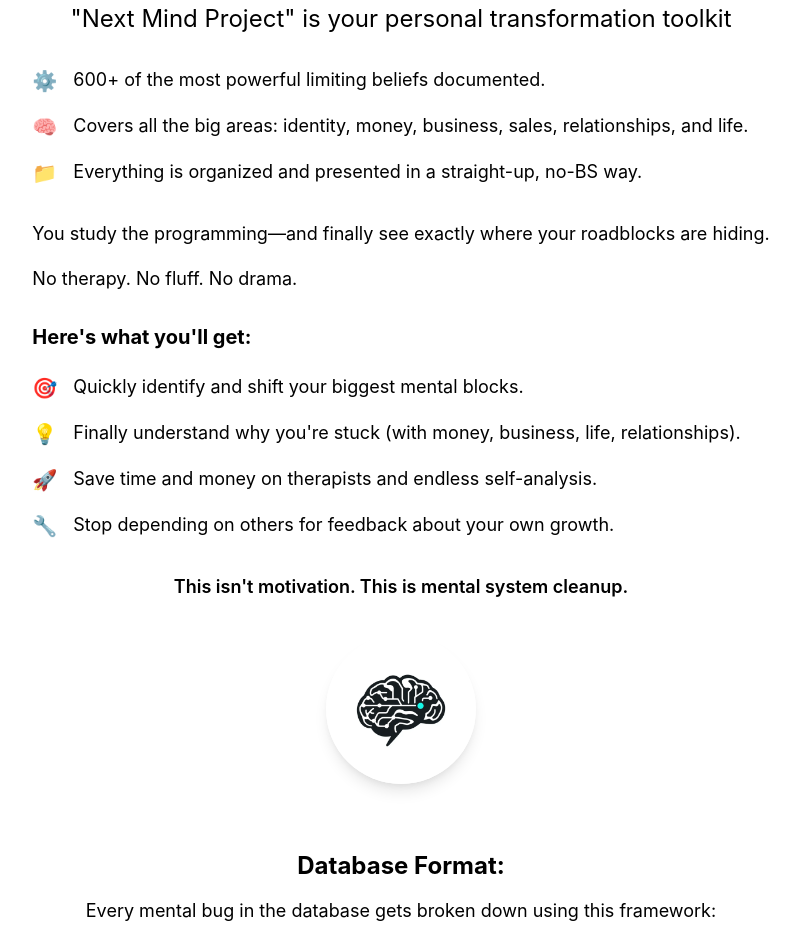
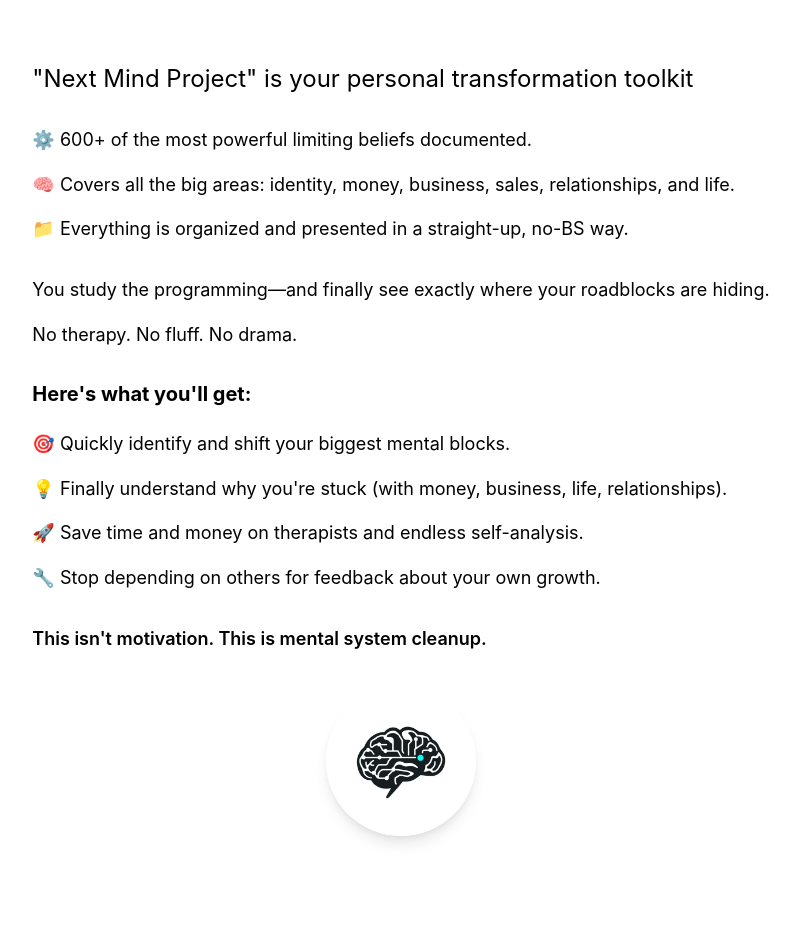
Before and after one commit to kabgig/nextmindproject, a Next.js app: page / in a window 1280 px wide. Shown: the part 1640-2592 px from the top of the page, without its empty margins (239-1039 px from the left). Built offline with nearby package versions, Linux system fonts and the light colour scheme.

Commit message:
refactor: adjust alignment and spacing in FormatSection, HeroSection, InsideSection, and TransformationSection components for improved layout consistency

```diff
--- a/src/components/FormatSection.tsx
+++ b/src/components/FormatSection.tsx
@@ -15,18 +15,23 @@
       <Container maxW="container.lg">
         <VStack spacing={8} align="stretch">
           {/* Header */}
-          <Box textAlign="center">
-            <Heading as="h3" fontSize={{ base: "xl", md: "2xl" }} mb={4}>
+          <VStack spacing={4} align="stretch" maxW="800px" mx="auto">
+            <Heading
+              as="h3"
+              fontSize={{ base: "xl", md: "2xl" }}
+              mb={4}
+              textAlign="left"
+            >
               Database Format:
             </Heading>
-            <Text fontSize={{ base: "md", md: "lg" }} mb={8}>
+            <Text fontSize={{ base: "md", md: "lg" }} mb={8} textAlign="left">
               Every mental bug in the database gets broken down using this
               framework:
             </Text>
-          </Box>
+          </VStack>
 
           {/* Format Items */}
-          <VStack spacing={6} align="start">
+          <VStack spacing={6} align="stretch" maxW="800px" mx="auto">
             {/* Bug */}
             <Box>
               <HStack align="start" spacing={4} mb={3}>
@@ -35,11 +40,7 @@
                   Bug #1 &quot;The exact mental bug we&apos;re tackling&quot;
                 </Text>
               </HStack>
-              <Text
-                fontSize={{ base: "md", md: "lg" }}
-                color="gray.600"
-                pl={12}
-              >
+              <Text fontSize={{ base: "md", md: "lg" }} color="gray.600">
                 The name and description of the bug that&apos;ll hit you like a
                 ton of bricks from the first read.
               </Text>
@@ -53,11 +54,7 @@
                   How it shows up in real life
                 </Text>
               </HStack>
-              <Text
-                fontSize={{ base: "md", md: "lg" }}
-                color="gray.600"
-                pl={12}
-              >
+              <Text fontSize={{ base: "md", md: "lg" }} color="gray.600">
                 Breakdown of common situations where this programming messes
                 with your life.
               </Text>
@@ -71,11 +68,7 @@
                   Related limiting beliefs
                 </Text>
               </HStack>
-              <Text
-                fontSize={{ base: "md", md: "lg" }}
-                color="gray.600"
-                pl={12}
-              >
+              <Text fontSize={{ base: "md", md: "lg" }} color="gray.600">
                 Additional connected beliefs that are tied to this mental bug.
               </Text>
             </Box>
@@ -88,11 +81,7 @@
                   What this belief sounds like
                 </Text>
               </HStack>
-              <Text
-                fontSize={{ base: "md", md: "lg" }}
-                color="gray.600"
-                pl={12}
-              >
+              <Text fontSize={{ base: "md", md: "lg" }} color="gray.600">
                 How this programming shows up in everyday conversation with
                 people, friends, family, etc.
               </Text>
@@ -106,11 +95,7 @@
                   The root of the belief
                 </Text>
               </HStack>
-              <Text
-                fontSize={{ base: "md", md: "lg" }}
-                color="gray.600"
-                pl={12}
-              >
+              <Text fontSize={{ base: "md", md: "lg" }} color="gray.600">
                 Where this programming came from and how it got installed in
                 your head.
               </Text>
@@ -124,11 +109,7 @@
                   How it&apos;s holding you back
                 </Text>
               </HStack>
-              <Text
-                fontSize={{ base: "md", md: "lg" }}
-                color="gray.600"
-                pl={12}
-              >
+              <Text fontSize={{ base: "md", md: "lg" }} color="gray.600">
                 We break down situations where you might see yourself reflected.
               </Text>
             </Box>
@@ -141,11 +122,7 @@
                   New programming
                 </Text>
               </HStack>
-              <Text
-                fontSize={{ base: "md", md: "lg" }}
-                color="gray.600"
-                pl={12}
-              >
+              <Text fontSize={{ base: "md", md: "lg" }} color="gray.600">
                 We do a deep reframe from the old programming to the new. Bonus:
                 we install 10 new powerful supporting beliefs.
               </Text>
--- a/src/components/HeroSection.tsx
+++ b/src/components/HeroSection.tsx
@@ -14,7 +14,7 @@
   return (
     <Box bg="white" color="black" py={16}>
       <Container maxW="container.lg">
-        <VStack spacing={12} align="center">
+        <VStack spacing={12} align="stretch">
           {/* Header */}
           <VStack spacing={6} align="center">
             <Heading
@@ -46,7 +46,7 @@
           </Center>
 
           {/* Main Content */}
-          <VStack spacing={8} align="stretch" maxW="800px">
+          <VStack spacing={8} align="stretch" maxW="800px" mx="auto">
             {/* Introduction */}
             <Box>
               <Heading as="h2" fontSize={{ base: "xl", md: "2xl" }} mb={6}>
@@ -72,7 +72,7 @@
             </Box>
 
             {/* Examples List */}
-            <VStack spacing={3} align="start">
+            <VStack spacing={3} align="stretch">
               <Text
                 fontSize={{ base: "md", md: "lg" }}
                 fontStyle="italic"
--- a/src/components/InsideSection.tsx
+++ b/src/components/InsideSection.tsx
@@ -15,17 +15,19 @@
       <Container maxW="container.lg">
         <VStack spacing={8} align="stretch">
           {/* Header */}
+          <VStack spacing={4} align="stretch" maxW="800px" mx="auto">
             <Heading
               as="h3"
               fontSize={{ base: "xl", md: "2xl" }}
-            textAlign="center"
+              textAlign="left"
               mb={8}
             >
               Here&apos;s what&apos;s waiting for you inside:
             </Heading>
+          </VStack>
 
           {/* Features List */}
-          <VStack spacing={8} align="start">
+          <VStack spacing={8} align="stretch" maxW="800px" mx="auto">
             <HStack align="start" spacing={6}>
               <Box fontSize="3xl" mt={1}>
                 💾
--- a/src/components/TransformationSection.tsx
+++ b/src/components/TransformationSection.tsx
@@ -13,9 +13,9 @@
 
 export default function TransformationSection() {
   return (
-    <Box bg="white" color="black" py={1}>
+    <Box bg="white" color="black" py={16}>
       <Container maxW="container.lg">
-        <VStack spacing={12} align="center">
+        <VStack spacing={12} align="stretch">
           {/* Circular Image */}
           <Center>
             <Box
@@ -34,12 +34,12 @@
           </Center>
 
           {/* Main Content */}
-          <VStack spacing={8} align="stretch" maxW="800px">
+          <VStack spacing={8} align="stretch" maxW="800px" mx="auto">
             {/* Title */}
             <Heading
               as="h2"
               fontSize={{ base: "xl", md: "2xl" }}
-              textAlign="center"
+              textAlign="left"
               fontWeight="normal"
             >
               &quot;Next Mind Project&quot; is your personal transformation
@@ -47,33 +47,24 @@
             </Heading>
 
             {/* Features List */}
-            <VStack spacing={4} align="start">
-              <HStack align="start" spacing={4}>
-                <Text fontSize="xl">⚙️</Text>
+            <VStack spacing={4} align="stretch">
               <Text fontSize={{ base: "md", md: "lg" }} lineHeight={1.6}>
-                  600+ of the most powerful limiting beliefs documented.
+                ⚙️ 600+ of the most powerful limiting beliefs documented.
               </Text>
-              </HStack>
 
-              <HStack align="start" spacing={4}>
-                <Text fontSize="xl">🧠</Text>
               <Text fontSize={{ base: "md", md: "lg" }} lineHeight={1.6}>
-                  Covers all the big areas: identity, money, business, sales,
+                🧠 Covers all the big areas: identity, money, business, sales,
                 relationships, and life.
               </Text>
-              </HStack>
 
-              <HStack align="start" spacing={4}>
-                <Text fontSize="xl">📁</Text>
               <Text fontSize={{ base: "md", md: "lg" }} lineHeight={1.6}>
-                  Everything is organized and presented in a straight-up, no-BS
+                📁 Everything is organized and presented in a straight-up, no-BS
                 way.
               </Text>
-              </HStack>
             </VStack>
 
             {/* Description */}
-            <VStack spacing={4} align="start">
+            <VStack spacing={4} align="stretch">
               <Text fontSize={{ base: "md", md: "lg" }} lineHeight={1.6}>
                 You study the programming—and finally see exactly where your
                 roadblocks are hiding.
@@ -85,39 +76,34 @@
 
             {/* What You Get */}
             <Box>
-              <Heading as="h3" fontSize={{ base: "lg", md: "xl" }} mb={6}>
+              <Heading
+                as="h3"
+                fontSize={{ base: "lg", md: "xl" }}
+                mb={6}
+                textAlign="left"
+              >
                 Here&apos;s what you&apos;ll get:
               </Heading>
 
-              <VStack spacing={4} align="start">
-                <HStack align="start" spacing={4}>
-                  <Text fontSize="xl">🎯</Text>
+              <VStack spacing={4} align="stretch">
                 <Text fontSize={{ base: "md", md: "lg" }} lineHeight={1.6}>
-                    Quickly identify and shift your biggest mental blocks.
+                  🎯 Quickly identify and shift your biggest mental blocks.
                 </Text>
-                </HStack>
 
-                <HStack align="start" spacing={4}>
-                  <Text fontSize="xl">💡</Text>
                 <Text fontSize={{ base: "md", md: "lg" }} lineHeight={1.6}>
-                    Finally understand why you&apos;re stuck (with money,
+                  💡 Finally understand why you&apos;re stuck (with money,
                   business, life, relationships).
                 </Text>
-                </HStack>
 
-                <HStack align="start" spacing={4}>
-                  <Text fontSize="xl">🚀</Text>
                 <Text fontSize={{ base: "md", md: "lg" }} lineHeight={1.6}>
-                    Save time and money on therapists and endless self-analysis.
+                  🚀 Save time and money on therapists and endless
+                  self-analysis.
                 </Text>
-                </HStack>
 
-                <HStack align="start" spacing={4}>
-                  <Text fontSize="xl">🔧</Text>
                 <Text fontSize={{ base: "md", md: "lg" }} lineHeight={1.6}>
-                    Stop depending on others for feedback about your own growth.
+                  🔧 Stop depending on others for feedback about your own
+                  growth.
                 </Text>
-                </HStack>
               </VStack>
             </Box>
 
@@ -126,7 +112,7 @@
               fontSize={{ base: "md", md: "lg" }}
               lineHeight={1.6}
               fontWeight="semibold"
-              textAlign="center"
+              textAlign="left"
             >
               This isn&apos;t motivation. This is mental system cleanup.
             </Text>
```
Lines whose indentation alone changed are shown as unchanged.
